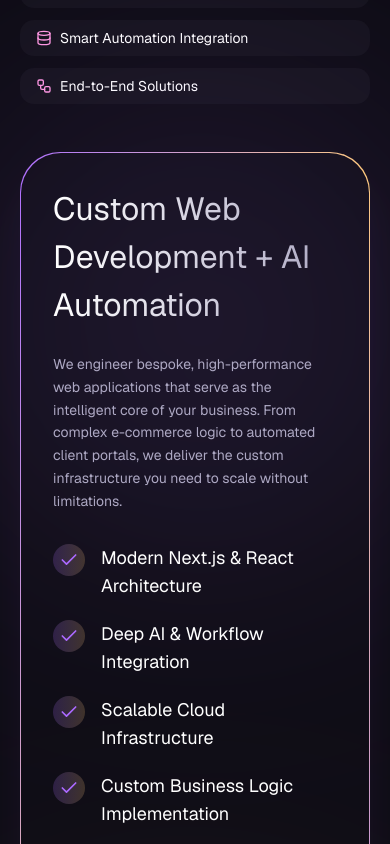
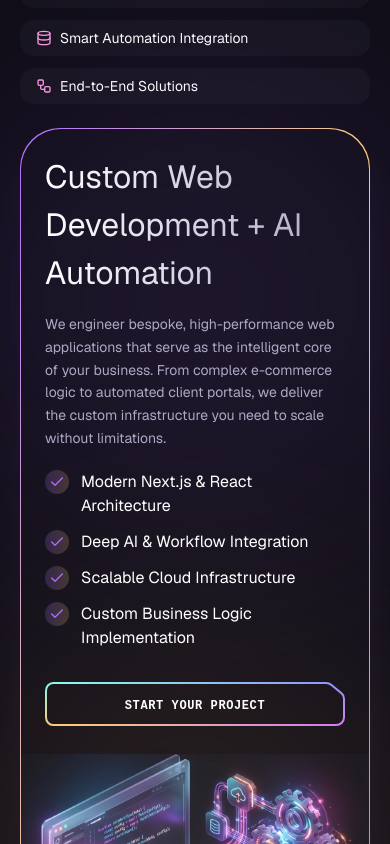
Before and after one commit to davidvojvodic/automation-site, a Next.js app: page /en in a window 390 px wide. Shown: the part 4640-5484 px from the top of the page. Built offline with nearby package versions, Linux system fonts and the light colour scheme.

Commit message:
update space

```diff
--- a/components/Section.tsx
+++ b/components/Section.tsx
@@ -24,7 +24,7 @@
       className={cn(
         "relative",
         customPaddings ||
-          `py-10 md:py-12 lg:py-16 xl:py-20 ${crosses ? "md:py-20 lg:py-32 xl:py-40" : ""}`,
+          `py-10 md:py-12 lg:py-16 xl:py-20 ${crosses ? "md:py-16 lg:py-24 xl:py-28" : ""}`,
         className
       )}
     >
--- a/components/WebsiteBundles.tsx
+++ b/components/WebsiteBundles.tsx
@@ -32,7 +32,7 @@
         {/* Value Proposition Pills */}
         <div className="-mx-5 md:-mx-10 lg:-mx-[3.75rem]">
           <div
-            className="flex sm:justify-center mb-12 sm:mb-16 lg:mb-20 animate-bundle-benefits px-5 md:px-10 lg:px-[3.75rem]"
+            className="flex sm:justify-center mb-6 sm:mb-8 lg:mb-10 animate-bundle-benefits px-5 md:px-10 lg:px-[3.75rem]"
             style={{ animationDelay: "300ms" }}
           >
             <div className="relative w-full sm:max-w-4xl text-center">
@@ -59,43 +59,43 @@
         </div>
 
         {/* Single Powerhouse Card */}
-        <div className="relative max-w-7xl mx-auto mt-4">
+        <div className="relative max-w-7xl mx-auto">
              {/* Gradient Border Wrapper */}
              <div className="relative p-[1px] bg-gradient-to-br from-color-1 via-color-2 to-color-1 rounded-[2.5rem] animate-bundle-card shadow-2xl shadow-color-1/10">
                 <div className="relative bg-n-8 rounded-[2.5rem] overflow-hidden">
                     <div className="grid grid-cols-1 lg:grid-cols-2 gap-0 items-stretch">
 
                         {/* Left Content */}
-                        <div className="p-8 sm:p-12 lg:p-16 flex flex-col justify-center relative z-20">
-                             <h3 className="h3 mb-6 bg-gradient-to-r from-n-1 to-n-3 bg-clip-text text-transparent">
+                        <div className="p-6 sm:p-8 lg:p-12 flex flex-col justify-center relative z-20">
+                             <h3 className="h3 mb-4 sm:mb-6 bg-gradient-to-r from-n-1 to-n-3 bg-clip-text text-transparent">
                                 {t("singleCard.title")}
                              </h3>
-                             <p className="body-1 text-n-3 mb-8 leading-relaxed">
+                             <p className="body-1 text-n-3 mb-5 sm:mb-6 leading-relaxed">
                                 {t("singleCard.description")}
                              </p>
 
-                             <ul className="space-y-5 mb-10">
+                             <ul className="space-y-3 sm:space-y-4 mb-6 sm:mb-8">
                                 {[0, 1, 2, 3].map((index) => (
-                                    <li key={index} className="flex items-start gap-4 group">
-                                        <div className="flex-shrink-0 w-8 h-8 rounded-full bg-gradient-to-r from-color-1/20 to-color-2/20 flex items-center justify-center group-hover:scale-110 transition-transform duration-300">
-                                            <Check className="w-5 h-5 text-color-1" />
+                                    <li key={index} className="flex items-start gap-3 sm:gap-4 group">
+                                        <div className="flex-shrink-0 w-6 h-6 sm:w-8 sm:h-8 rounded-full bg-gradient-to-r from-color-1/20 to-color-2/20 flex items-center justify-center group-hover:scale-110 transition-transform duration-300">
+                                            <Check className="w-4 h-4 sm:w-5 sm:h-5 text-color-1" />
                                         </div>
-                                        <span className="text-lg text-n-1 group-hover:text-color-1 transition-colors duration-300">
+                                        <span className="text-base sm:text-lg text-n-1 group-hover:text-color-1 transition-colors duration-300">
                                             {t(`singleCard.features.${index}`)}
                                         </span>
                                     </li>
                                 ))}
                              </ul>
 
-                             <div className="mt-auto pt-4">
-                                <Button href="#contact" className="w-full sm:w-auto px-12">
+                             <div className="mt-auto pt-2 sm:pt-4">
+                                <Button href="#contact" className="w-full sm:w-auto px-8 sm:px-12">
                                     {t("singleCard.cta")}
                                 </Button>
                              </div>
                         </div>
 
                         {/* Right Image */}
-                        <div className="relative h-[400px] lg:h-auto overflow-hidden">
+                        <div className="relative h-[280px] sm:h-[350px] lg:h-auto overflow-hidden">
                             {/* Desktop Overlay Gradient for smooth text overlay protection */}
                             <div className="absolute inset-0 bg-gradient-to-r from-n-8 via-n-8/50 to-transparent z-10 hidden lg:block translate-x-[-1px]"></div>
 
```
